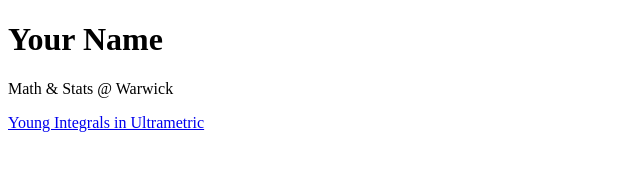
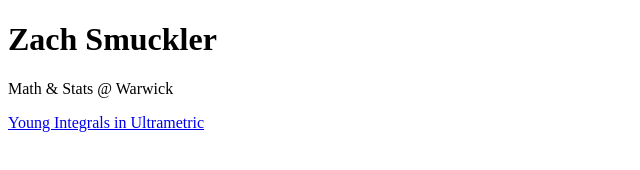
Before and after one commit to smucklerzach/smucklerzach.github.io, a plain HTML site: page index.html in a window 1280 px wide. Shown: the whole page, without its empty margins (0-640 px from the left). Drawn offline with Linux system fonts and the light colour scheme.

Commit message:
Update index.html

```diff
--- a/index.html
+++ b/index.html
@@ -5,7 +5,7 @@
     <title>Zach Smuckler</title>
 </head>
 <body>
-    <h1>Your Name</h1>
+    <h1>Zach Smuckler</h1>
     <p>Math & Stats @ Warwick</p>
     <p><a href="assets/Ultrametric_2.pdf" target="_blank">Young Integrals in Ultrametric</a></p>
 </body>
```
